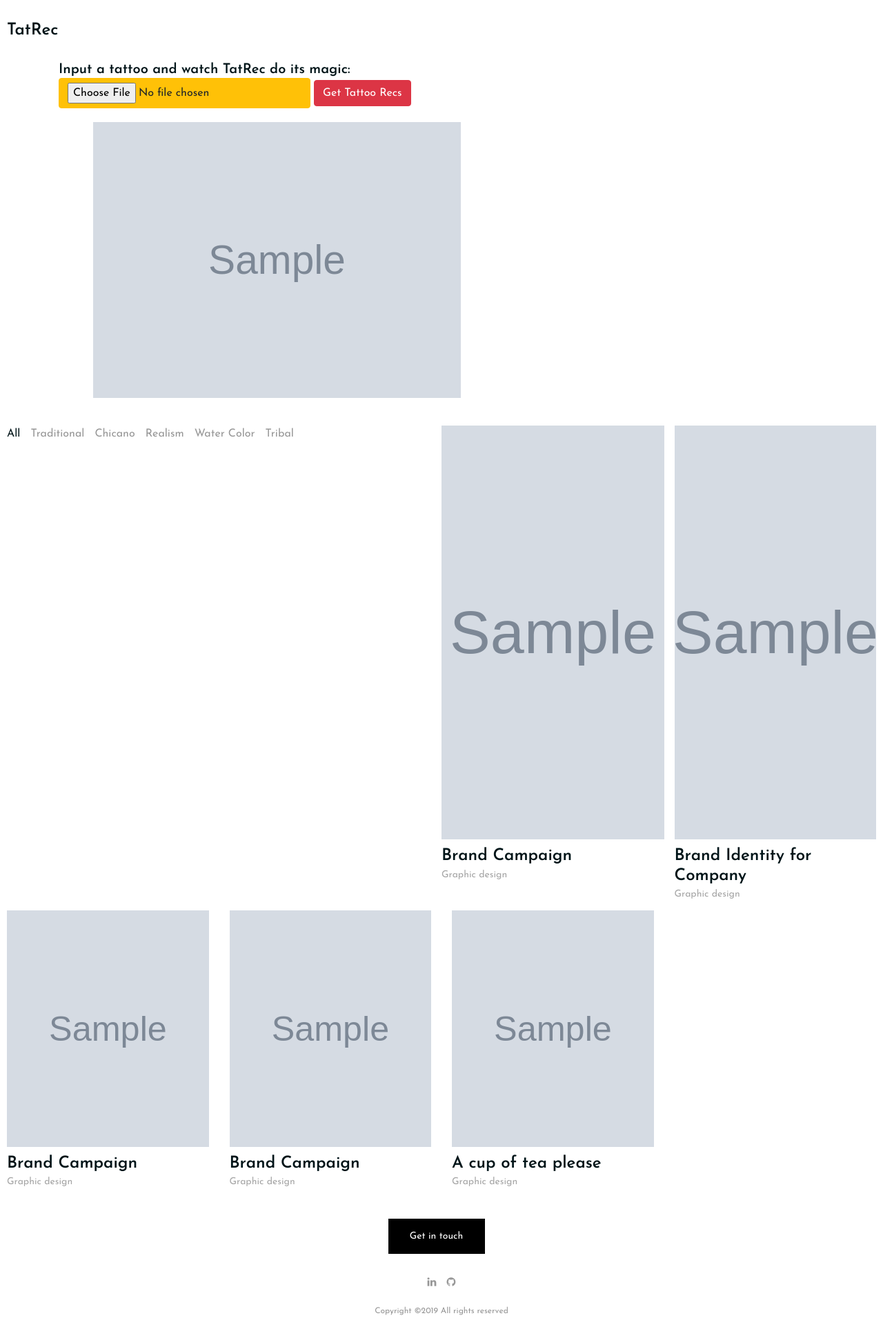
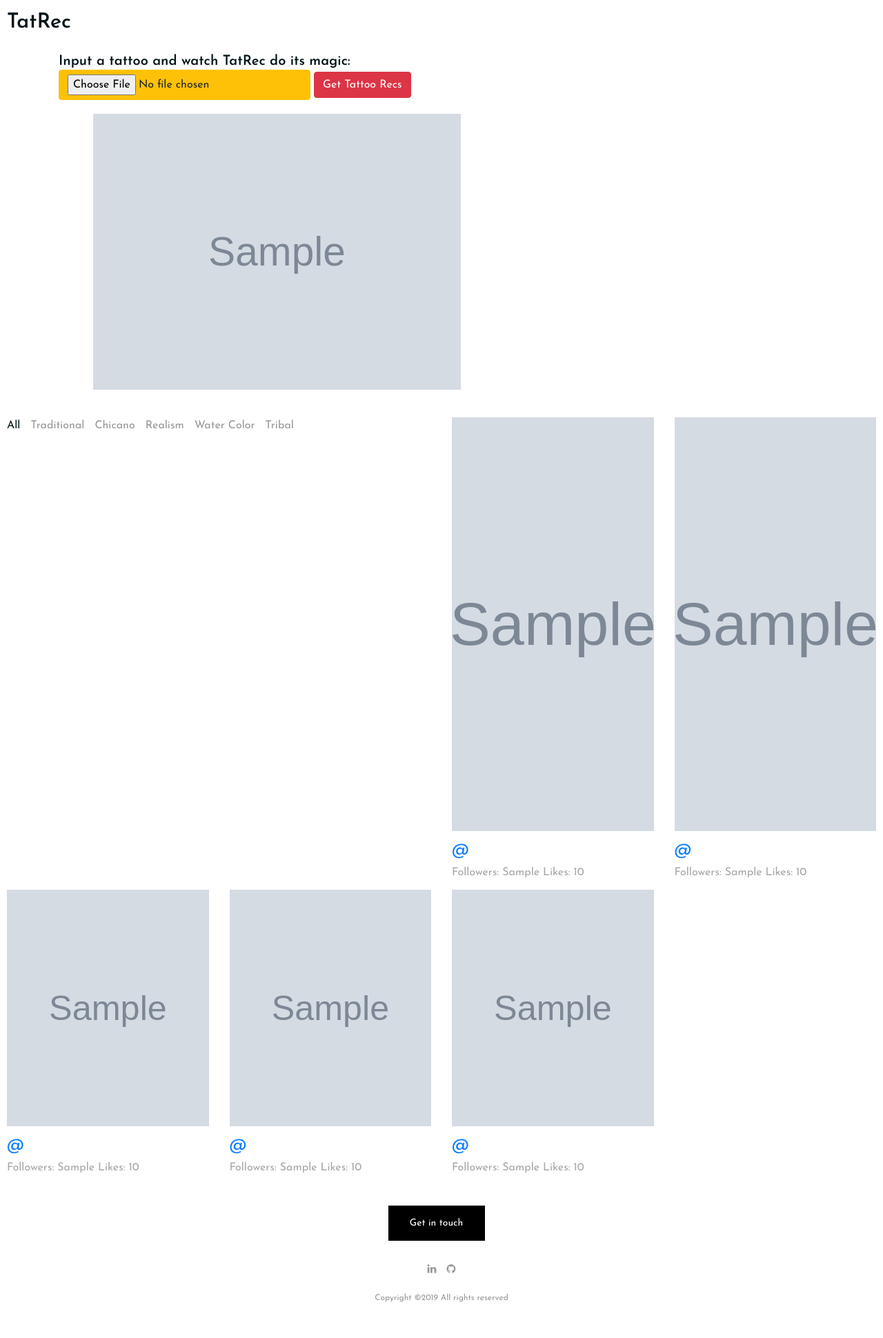
Before and after one commit to JSpenced/TatRec, a Python web app: template tatrec/templates/index.html in a window 1280 px wide. Shown: the whole page at 69% size. After the commit the page ends 1888 px from the top, so only its background shows below. Run offline with Jinja, Linux system fonts and the light colour scheme; the template is opened without the code that fills it: most values are stand-ins (such as "Sample title", 1, 10 or a date in 2020); grey boxes marked "Sample" are stand-in pictures; some libraries are stand-ins or nearby versions.

Commit message:
Minor style changes

```diff
--- a/tatrec/static/css/style.css
+++ b/tatrec/static/css/style.css
@@ -26,7 +26,15 @@ h6 {
   font-weight: 600;
   font-family: 'Josefin Sans', sans-serif;
 }
-
+a:visited {
+  color: darkgreen;
+}
+a:hover {
+  color: hotpink;
+}
+a:active {
+  color: red;
+}
 p {
   font-size: 18px;
   color: #979797;
@@ -162,7 +170,9 @@ ol {
   margin-right: 15px;
   z-index: 1;
 }
-
+.site-btn a {
+  color: white;
+}
 .site-btn.btn-fade {
   background-color: #979797;
 }
@@ -352,14 +362,19 @@ ol {
     Header Section
 --------------------------*/
 .header-section {
-  padding-top: 10px;
-  padding-bottom: 10px;
+  padding-top: 5px;
+  padding-bottom: 5px;
   position: relative;
 }
 
 .site-logo {
-  font-size: 24px;
-  padding-top: 20px;
+  font-size: 30px;
+  padding-top: 10px;
+  padding-bottom: 1px;
+}
+.site-tagline {
+  font-size: 12px;
+  padding-top: 2px;
 }
 
 .main-menu ul {
@@ -392,7 +407,7 @@ ol {
     Intro Section
 --------------------------*/
 .intro-section {
-  padding: 110px 0;
+  padding: 10px 0;
 }
 
 /*------------------------
@@ -441,6 +456,7 @@ ol {
   position: absolute;
   width: 100%;
   height: 100%;
+  font-size: medium;
   left: 0;
   top: 0;
   background: transparent;
@@ -480,8 +496,12 @@ ol {
   font-size: 24px;
 }
 
+.portfolio-meta a {
+  font-size: 24px;
+}
+
 .portfolio-meta p {
-  font-size: 14px;
+  font-size: 16px;
   color: #a6a6a6;
   margin-bottom: 0;
 }
@@ -683,7 +703,7 @@ ol {
 /* Medium screen : 992px. */
 @media only screen and (min-width: 992px) and (max-width: 1199px) {
   .portfolio-item {
-    height: 450px;
+    height: 350px;
   }
 }
 
--- a/tatrec/templates/index.html
+++ b/tatrec/templates/index.html
@@ -1,7 +1,7 @@
 <!DOCTYPE html>
 <html lang="en">
 <head>
-	<title>TatRec - Tattoo Recommendation Engine</title>
+	<title>TatRec - Don't be a Dink, Get the Right Ink</title>
 	<meta charset="UTF-8">
 	<meta name="description" content="TatRec - Tattoo Recommendation Engine">
 	<meta name="keywords" content="tattoo, recommendation, html">
@@ -75,9 +75,6 @@
 
 	<!-- portfolio section start -->
 	<section class="portfolio-section pt100">
-		<div class="container">
-
-		</div>
 		<div class="container-fluid p-0">
 			<div class="row portfolios-area">
 				<div class="col-lg-6">
@@ -92,59 +89,59 @@
 						</ul>
 					</div>
 				</div>
-				<div class="mix col-md-6 col-lg-3 mix digital p-lg-0">
+				<div class="mix col-md-6 col-lg-3 mix digital">
 					<a href={{img_rec1}} class="portfolio-item set-bg " data-setbg={{img_rec1}}>
 						<div class="pi-inner">
-							<h2>+ See Project</h2>
+							<h2>+ Enlarge tattoo image</h2>
 						</div>
 					</a>
 					<div class="portfolio-meta">
-						<h2>Brand Campaign</h2>
-						<p>Graphic design</p>
+						<a href={{"https://www.instagram.com/" ~ user_rec1}} target="_blank">{{"@" ~ user_rec1}}</a>
+						<p>Followers: {{fols_rec1}}  Likes: {{likes_rec1}}</p>
 					</div>
 				</div>
 				<div class="mix col-md-6 col-lg-3 web">
 					<a href={{img_rec2}} class="portfolio-item set-bg" data-setbg={{img_rec2}}>
 						<div class="pi-inner">
-							<h2>+ See Project</h2>
+							<h2>+ Enlarge tattoo image</h2>
 						</div>
 					</a>
 					<div class="portfolio-meta">
-						<h2>Brand Identity for Company</h2>
-						<p>Graphic design</p>
+						<a href={{"https://www.instagram.com/" ~ user_rec2}} target="_blank">{{"@" ~ user_rec2}}</a>
+						<p>Followers: {{fols_rec2}}  Likes: {{likes_rec2}}</p>
 					</div>
 				</div>
 				<div class="mix col-md-6 col-lg-3 rened">
 					<a href={{img_rec3}} class="portfolio-item pi-style2 set-bg" data-setbg={{img_rec3}}>
 						<div class="pi-inner">
-							<h2>+ See Project</h2>
+							<h2>+ Enlarge tattoo image</h2>
 						</div>
 					</a>
 					<div class="portfolio-meta">
-						<h2>Brand Campaign</h2>
-						<p>Graphic design</p>
+						<a href={{"https://www.instagram.com/" ~ user_rec3}} target="_blank">{{"@" ~ user_rec3}}</a>
+						<p>Followers: {{fols_rec3}}  Likes: {{likes_rec3}}</p>
 					</div>
 				</div>
 				<div class="mix col-md-6 col-lg-3 digital">
 					<a href={{img_rec4}} class="portfolio-item pi-style2 set-bg" data-setbg={{img_rec4}}>
 						<div class="pi-inner">
-							<h2>+ See Project</h2>
+							<h2>+ Enlarge tattoo image</h2>
 						</div>
 					</a>
 					<div class="portfolio-meta">
-						<h2>Brand Campaign</h2>
-						<p>Graphic design</p>
+						<a href={{"https://www.instagram.com/" ~ user_rec4}} target="_blank">{{"@" ~ user_rec4}}</a>
+						<p>Followers: {{fols_rec4}}  Likes: {{likes_rec4}}</p>
 					</div>
 				</div>
 				<div class="mix col-md-6 col-lg-3 rened">
 					<a href={{img_rec5}} class="portfolio-item pi-style2 set-bg" data-setbg={{img_rec5}}>
 						<div class="pi-inner">
-							<h2>+ See Project</h2>
+							<h2>+ Enlarge tattoo image</h2>
 						</div>
 					</a>
 					<div class="portfolio-meta">
-						<h2>A cup of tea please</h2>
-						<p>Graphic design</p>
+						<a href={{"https://www.instagram.com/" ~ user_rec5}} target="_blank">{{"@" ~ user_rec5}}</a>
+						<p>Followers: {{fols_rec5}}  Likes: {{likes_rec5}}</p>
 					</div>
 				</div>
 			</div>
@@ -161,9 +158,8 @@
 				<a href="https://www.linkedin.com/in/jdspen/"><span class="fa fa-linkedin"></span></a>
 				<a href="https://github.com/JSpenced/"><span class="fa fa-github"></span></a>
 			</div>
-			<div class="copyright"><!-- Link back to Colorlib can't be removed. Template is licensed under CC BY 3.0. -->
+			<div class="copyright">
 Copyright &copy;<script>document.write(new Date().getFullYear());</script> All rights reserved
-<!-- Link back to Colorlib can't be removed. Template is licensed under CC BY 3.0. -->
 </div>
 		</div>
 	</footer>
```
Lines whose indentation alone changed are shown as unchanged.
